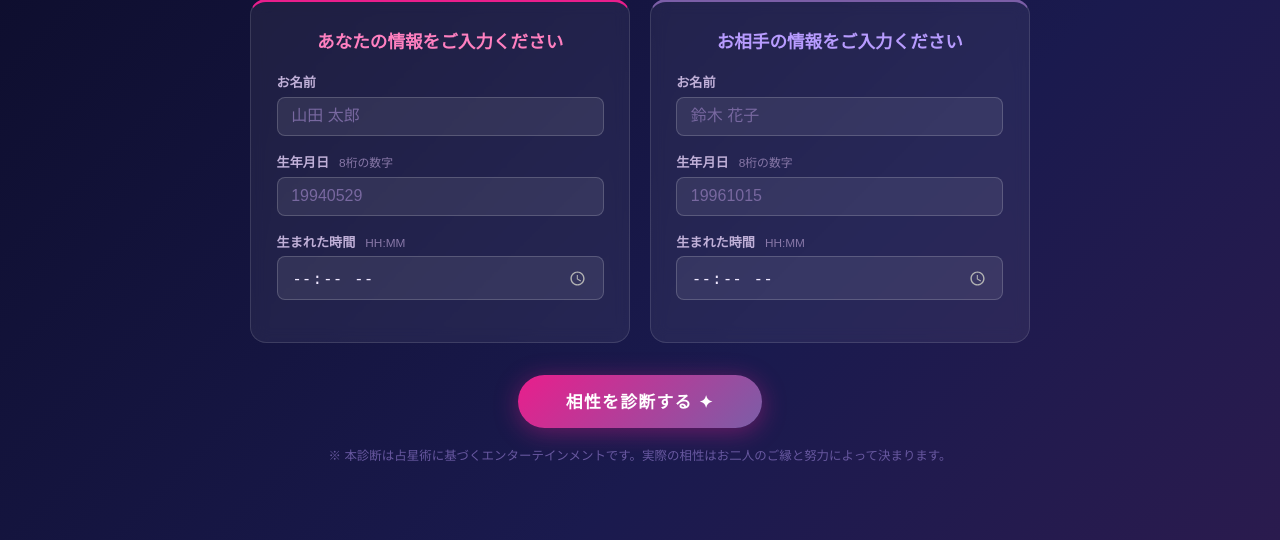
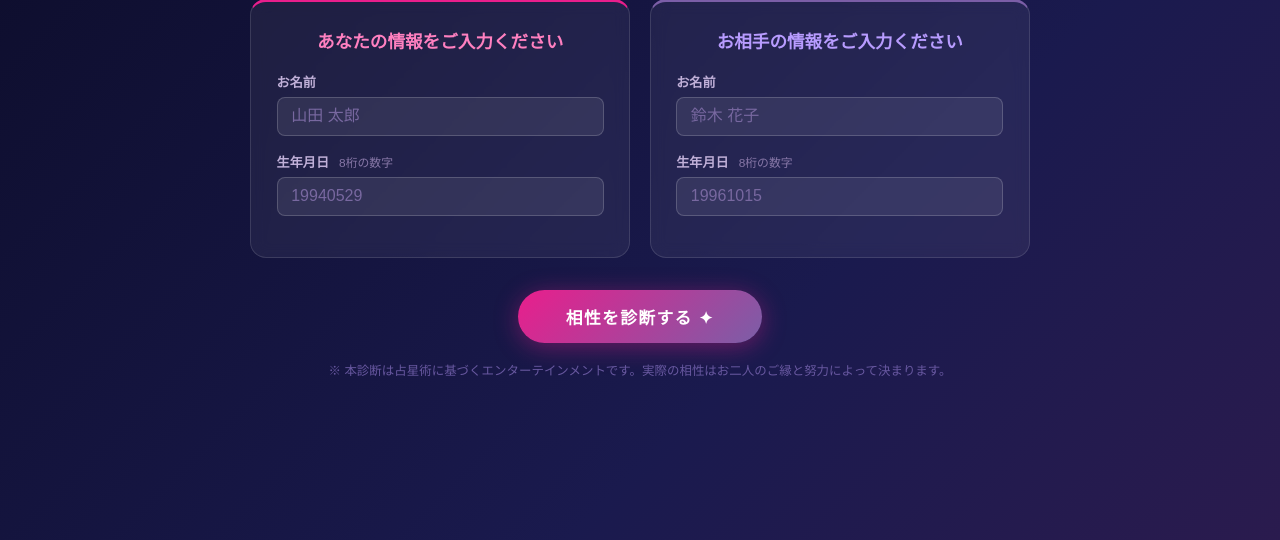
Before and after one commit to skwsk0529/matchmaking, a Flask app: page / in a window 1280 px wide. Shown: the part 139-679 px from the top of the page. Run offline with Flask 3, Linux system fonts and the light colour scheme.

Commit message:
出生時刻入力を削除

```diff
--- a/app.py
+++ b/app.py
@@ -321,31 +321,24 @@ def index():
 def result():
     name_a = request.form.get("name_a", "").strip() or "Aさん"
     date_a = request.form.get("date_a", "").strip()
-    time_a = request.form.get("time_a", "").strip()
+    time_a = "12:00"
 
     name_b = request.form.get("name_b", "").strip() or "Bさん"
     date_b = request.form.get("date_b", "").strip()
-    time_b = request.form.get("time_b", "").strip()
+    time_b = "12:00"
 
     errors = []
-    for label, val, kind in [
-        (f"{name_a}の生年月日", date_a, "date"),
-        (f"{name_a}の生まれた時間", time_a, "time"),
-        (f"{name_b}の生年月日", date_b, "date"),
-        (f"{name_b}の生まれた時間", time_b, "time"),
+    for label, val in [
+        (f"{name_a}の生年月日", date_a),
+        (f"{name_b}の生年月日", date_b),
     ]:
-        if kind == "date" and (len(val) != 8 or not val.isdigit()):
+        if len(val) != 8 or not val.isdigit():
             errors.append(f"{label}は8桁の数字で入力してください（例：19940529）")
-        if kind == "time":
-            try:
-                datetime.strptime(val, "%H:%M")
-            except ValueError:
-                errors.append(f"{label}はHH:MM形式で入力してください（例：07:46）")
 
     if errors:
         return render_template("index.html", errors=errors,
-                               name_a=name_a, date_a=date_a, time_a=time_a,
-                               name_b=name_b, date_b=date_b, time_b=time_b)
+                               name_a=name_a, date_a=date_a,
+                               name_b=name_b, date_b=date_b)
 
     try:
         chart_a = get_natal_chart(name_a, date_a, time_a)
@@ -353,8 +346,8 @@ def result():
     except requests.exceptions.RequestException as e:
         return render_template("index.html",
                                errors=[f"APIエラーが発生しました: {e}"],
-                               name_a=name_a, date_a=date_a, time_a=time_a,
-                               name_b=name_b, date_b=date_b, time_b=time_b)
+                               name_a=name_a, date_a=date_a,
+                               name_b=name_b, date_b=date_b)
 
     score, scores, signs = calc_compatibility(chart_a, chart_b)
     level, comment      = generate_comment(score, signs, name_a, name_b)
--- a/templates/index.html
+++ b/templates/index.html
@@ -38,11 +38,6 @@
                    maxlength="8" inputmode="numeric" pattern="\d{8}"
                    value="{{ date_a or '' }}" required>
           </div>
-          <div class="field">
-            <label>生まれた時間 <span class="hint">HH:MM</span></label>
-            <input type="time" name="time_a"
-                   value="{{ time_a or '' }}" required>
-          </div>
         </div>
 
         <!-- 求婚者 B -->
@@ -59,11 +54,6 @@
                    maxlength="8" inputmode="numeric" pattern="\d{8}"
                    value="{{ date_b or '' }}" required>
           </div>
-          <div class="field">
-            <label>生まれた時間 <span class="hint">HH:MM</span></label>
-            <input type="time" name="time_b"
-                   value="{{ time_b or '' }}" required>
-          </div>
         </div>
 
       </div>
```
